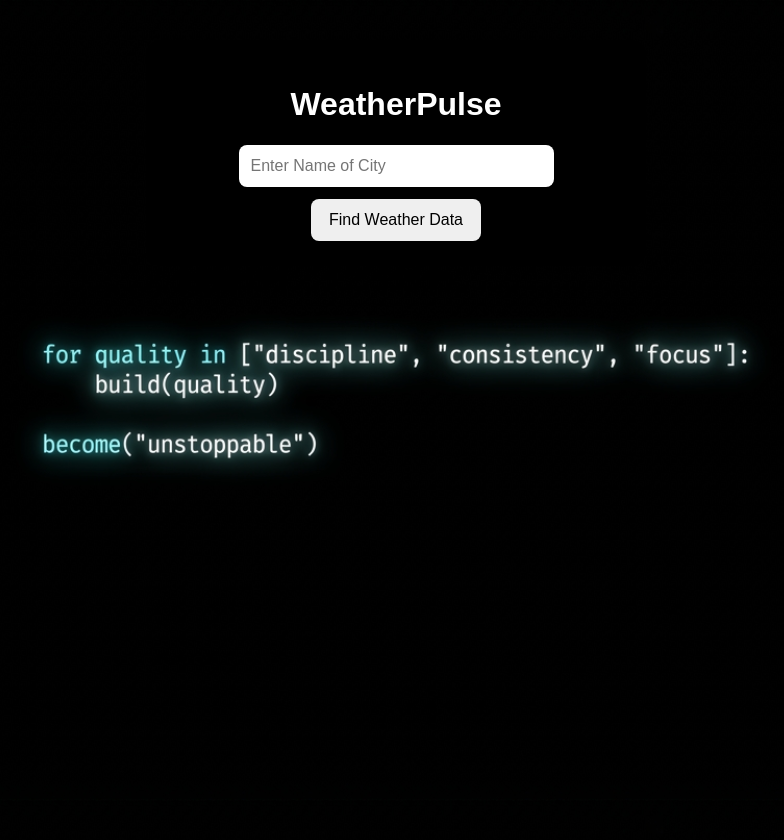
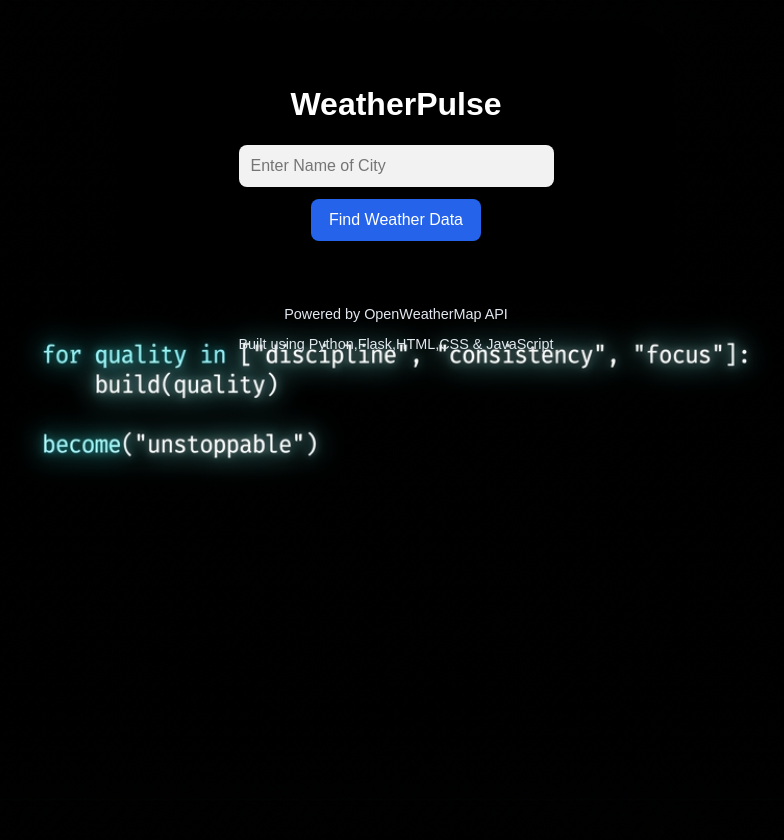
Before and after one commit to Piyushthecoderr/synent-task6-weatherapp-PriyanshuSharma, a Flask app: page / in a window 1280 px wide. Shown: the whole page, without its empty margins (244-1028 px from the left). Run offline with Flask 3, Linux system fonts and the light colour scheme.

Commit message:
Day 5:Added Dynamic Weather Background and Improved Frontend Interaction

```diff
--- a/app.py
+++ b/app.py
@@ -19,7 +19,25 @@ def home():
                 fetch_recent_search.insert(0,cityName)
                 session["recent_searches"]=fetch_recent_search[:5]
 
-    return render_template("index.html",weather_data=weatherData,recent_searches=session["recent_searches"])
+    backgClass="weatherDefault"
+    if weatherData and "error" not in weatherData:
+        weather_condition=weatherData["weather_condition"].lower()
+        if "cloud" in weather_condition:
+            backgClass="weatherCloudy"
+
+        elif "rain" in weather_condition:
+            backgClass="weatherRainy"
+
+        elif "clear" in weather_condition:
+            backgClass="weatherClear"
+
+        elif "snow" in weather_condition:
+            backgClass="weatherSnowy"
+
+        elif "thunderstorm" in weather_condition:
+            backgClass="weatherStormy"
+
+    return render_template("index.html",weather_data=weatherData,recent_searches=session["recent_searches"],background_class=backgClass)
 
 if __name__=="__main__":
     app.run(debug=True)
--- a/static/css/style.css
+++ b/static/css/style.css
@@ -8,7 +8,11 @@ body{
     background-size:cover;
     background-position:center center;
     background-repeat:no-repeat;
-    background-attachment:fixed;}
+    background-attachment:fixed;
+
+    transition:
+        background-image 0.6s ease-in-out,
+        background-color 0.4s ease;}
 
 .WeatherContainer{
     width:90%;
@@ -16,10 +20,12 @@ body{
     margin:40px auto;
     text-align:center;
     padding:25px;
-    border-radius:16px;
-    background:rgba(0,0,0,0.55);
-    backdrop-filter:blur(6px);
-    box-sizing:border-box;}
+    border-radius:18px;
+    background:rgba(0,0,0,0.58);
+    -webkit-backdrop-filter:blur(8px);
+    backdrop-filter:blur(8px);
+    box-sizing:border-box;
+    box-shadow:0 8px 24px rgba(0,0,0,0.35);}
 
 form{ margin-top:20px;}
 
@@ -31,39 +37,64 @@ input{
     outline:none;
     font-size:1rem;
     box-sizing:border-box;
-    margin-bottom:12px;}
+    margin-bottom:12px;
+    background:rgba(255,255,255,0.95);}
 
 button{
     padding:12px 18px;
     border:none;
     border-radius:8px;
     cursor:pointer;
-    font-size:1rem;}
+    font-size:1rem;
+    background:#2563eb;
+    color:white;
+    transition:
+        background 0.3s ease,
+        transform 0.2s ease;}
+
+button:hover{
+    background:#1d4ed8;
+    transform:scale(1.02);}
+
+button:disabled{
+    opacity:0.7;
+    cursor:not-allowed;}
 
 .WeatherInformation{
     margin-top:30px;
     padding:20px;
-    border-radius:12px;
-    background:rgba(255,255,255,0.08);
-    text-align:left;}
+    border-radius:14px;
+    background:rgba(15,23,42,0.78);;
+    text-align:left;
+    box-shadow:0 4px 14px rgba(0,0,0,0.25);}
 
-.WeatherInformation p{ line-height:1.5; }
+.WeatherInformation p{ line-height:1.7; }
 
 .ErrorInDataFetch{
     color:#ff4d4d;
     margin-top:20px;
-    font-weight:bold;}
+    font-weight:bold;
+    background:rgba(0,0,0,0.35);
+    padding:12px;
+    border-radius:10px;}
 
+.weatherDefault{background-image:url("../images/bg.png");}
 
-@media screen and (max-width:768px){
-    .WeatherContainer{
-        width:95%;
-        padding:18px;}
+.weatherCloudy{background-image:url("https://images.unsplash.com/photo-1534088568595-a066f410bcda");}
 
-    input{width:100%;}
+.weatherRainy{background-image:url("https://encrypted-tbn0.gstatic.com/images?q=tbn:ANd9GcT8jWlbSTRicWQyeWbO-yw32inwK8C5F7Etew&s");}
 
-    button{width:100%;}
-}
+.weatherClear{ background-image:url("https://www.adotrip.com/public/city-images/5e4a4dee3033f-Chandigarh_Attractions.jpg");}
+
+.weatherSnowy{background-image:url("https://www.jakhuropewayshimla.com/wp-content/uploads/2022/01/1944_3_7500.jpg"); }
+
+.weatherStormy{ background-image:url("https://wallpapers.com/images/featured/dark-storm-co3a54z2gi0coxep.jpg"); }
+
+footer{
+    margin-top:30px;
+    font-size:0.9rem;
+    color:#e2e8f0;
+    text-align:center;}
 
 .HeaderForWeather{
     display:flex;
@@ -83,7 +114,7 @@ button{
     margin-top:25px;
     padding:15px;
     border-radius:12px;
-    background:rgba(255,255,255,0.08);
+    background:rgba(15,23,42,0.72);;
     text-align:left;}
 
 .SearchedRecently h3{ margin-top:0;}
@@ -95,3 +126,27 @@ button{
 .SearchedRecently li{margin-bottom:6px;}
 
 strong{ color:#93c5fd;}
+
+@media screen and (max-width:768px){
+
+    body{
+        background-position:center center;
+        background-attachment:scroll;}
+
+    .WeatherContainer{
+        width:95%;
+        padding:18px;
+        margin-top:20px;}
+
+    input{width:100%;}
+
+    button{width:100%;}
+
+    .HeaderForWeather{
+        flex-direction:column;
+        text-align:center;}
+
+    .HeaderForWeather img{
+        width:80px;
+        height:80px;}
+                                    }
--- /dev/null
+++ b/static/javaScript/seventScript.js
@@ -0,0 +1,5 @@
+const weatherForm=document.querySelector("form");
+const weatherButton=document.querySelector("button");
+weatherForm.addEventListener("submit",()=>{
+    weatherButton.innerText="Wait,Fetching Data...";
+    weatherButton.disabled=true;});
--- a/templates/index.html
+++ b/templates/index.html
@@ -6,7 +6,7 @@
 <title>Weather Report Using API</title>
 <link rel="stylesheet" href="{{url_for('static',filename='css/style.css') }}" >
 </head>
-<body>
+<body class="{{background_class}}">
 <div class="WeatherContainer">
     <h1>WeatherPulse</h1>
     <form method="POST">
@@ -51,5 +51,10 @@
         {% endif %}
     {% endif %}
 </div>
+<script src="{{url_for('static',filename='javaScript/seventScript.js')}}"></script>
 </body>
+<footer>
+    <p>Powered by OpenWeatherMap API</p>
+    <p>Built using Python,Flask,HTML,CSS & JavaScript</p>
+</footer>
 </html>
```
